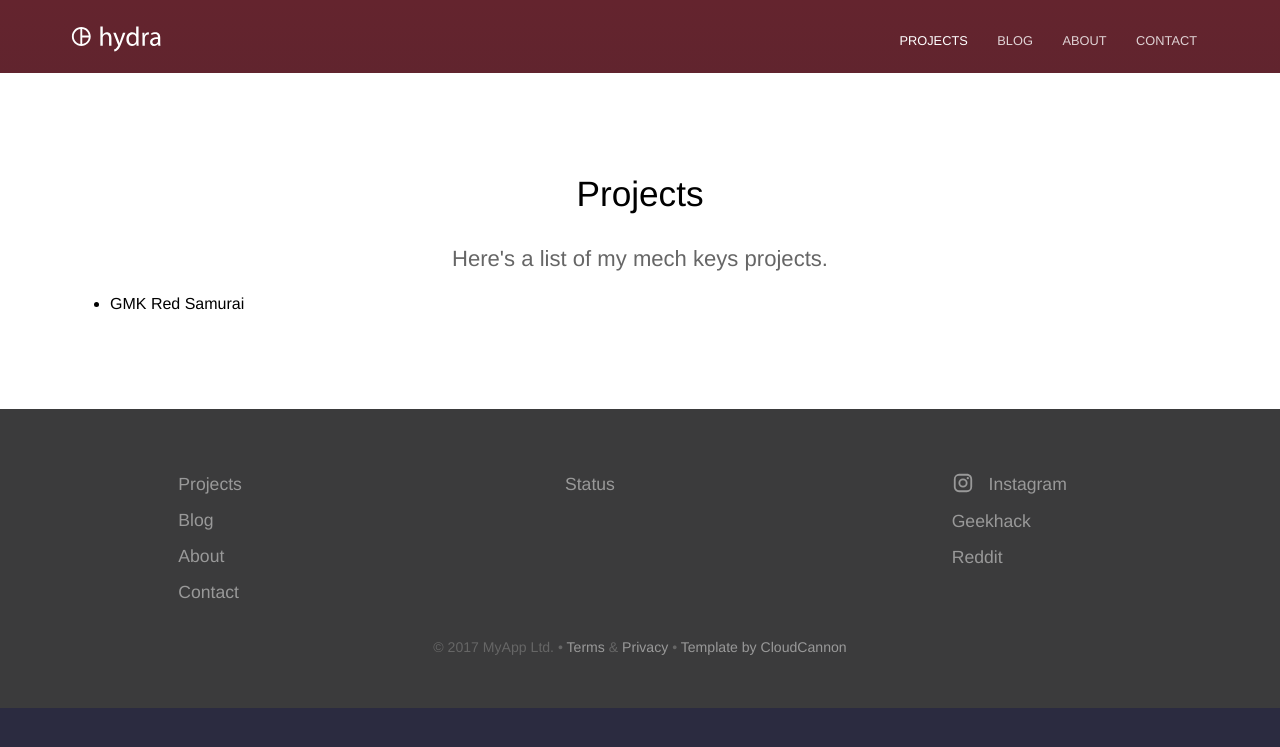
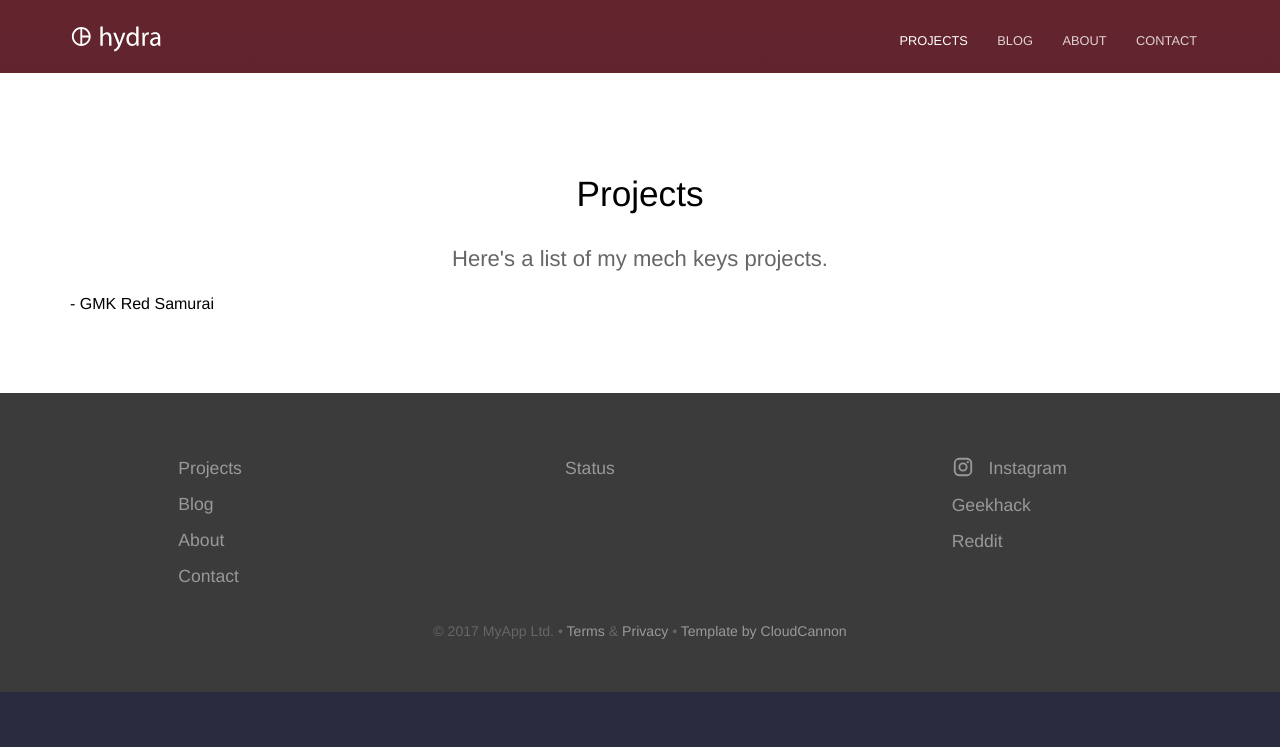
Before and after one commit to RedSunsRMK/redsunsrmk.github.io, a Jekyll site: the page built from projects.html, in a window 1280 px wide. Shown: the top 747 px of the page. Built offline with Jekyll 4.4.1, drawn with Linux system fonts in a browser that asks for light colours.

Commit message:
Update projects.html

```diff
--- a/projects.html
+++ b/projects.html
@@ -4,6 +4,4 @@ heading: Projects
 description: Here's a list of my mech keys projects.
 ---
 
-<ul>
-<li>GMK Red Samurai</li>
-</ul>
+- GMK Red Samurai
```
